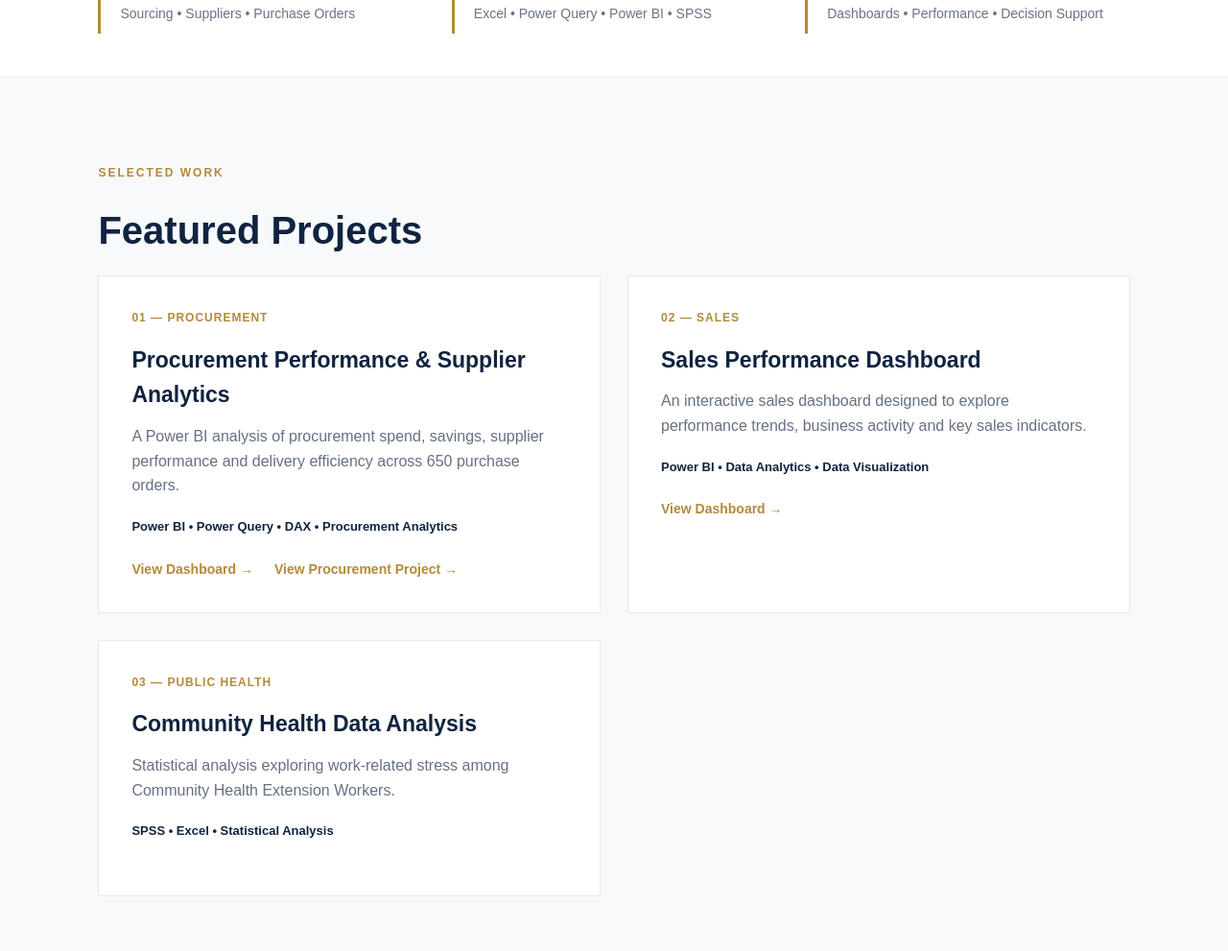
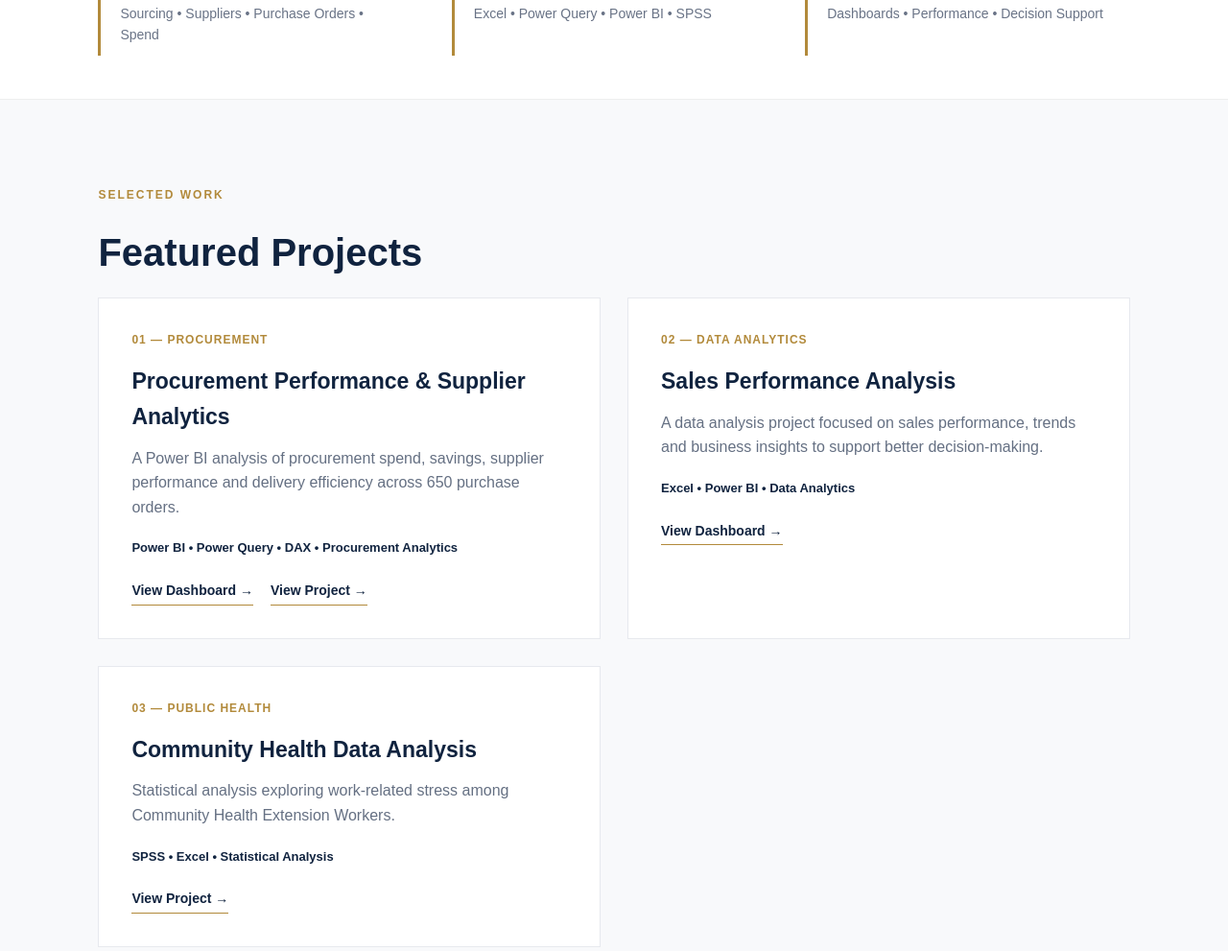
Before and after one commit to humaida16/humaida.github.io., a plain HTML site: page index.html in a window 1280 px wide. Shown: the part 869-1860 px from the top of the page at 96% size. Drawn offline with Linux system fonts and the light colour scheme.

Commit message:
Update project links and descriptions in index.html

```diff
--- a/index.html
+++ b/index.html
@@ -1,6 +1,7 @@
 <!DOCTYPE html>
 <html lang="en">
 <head>
+
     <meta charset="UTF-8">
     <meta name="viewport" content="width=device-width, initial-scale=1.0">
 
@@ -244,23 +245,26 @@
             margin-bottom: 22px;
         }
 
+        /* PROJECT LINKS */
+
         .project-links {
             display: flex;
-            gap: 22px;
+            gap: 18px;
             flex-wrap: wrap;
         }
 
         .project-link {
             display: inline-block;
-            color: #b28a3b;
+            color: #10233f;
             font-size: 14px;
             font-weight: 700;
+            border-bottom: 1px solid #b28a3b;
+            padding-bottom: 3px;
             transition: 0.3s ease;
         }
 
         .project-link:hover {
-            color: #10233f;
-            transform: translateX(4px);
+            color: #b28a3b;
         }
 
         /* SKILLS */
@@ -373,15 +377,18 @@
 
             .project-links {
                 flex-direction: column;
+                align-items: flex-start;
                 gap: 12px;
             }
 
         }
 
     </style>
+
 </head>
 
 <body>
+
 
     <!-- NAVIGATION -->
 
@@ -393,10 +400,21 @@
 
         <ul class="nav-links">
 
-            <li><a href="#home">Home</a></li>
-            <li><a href="#projects">Projects</a></li>
-            <li><a href="#skills">Skills</a></li>
-            <li><a href="#contact">Contact</a></li>
+            <li>
+                <a href="#home">Home</a>
+            </li>
+
+            <li>
+                <a href="#projects">Projects</a>
+            </li>
+
+            <li>
+                <a href="#skills">Skills</a>
+            </li>
+
+            <li>
+                <a href="#contact">Contact</a>
+            </li>
 
         </ul>
 
@@ -433,9 +451,11 @@
                     View My Work
                 </a>
 
-                <a href="https://www.linkedin.com/in/humaida-danjuma-66057224b"
-                   target="_blank"
-                   class="btn btn-outline">
+                <a
+                    href="https://www.linkedin.com/in/humaida-danjuma-66057224b"
+                    target="_blank"
+                    class="btn btn-outline"
+                >
                     LinkedIn
                 </a>
 
@@ -457,7 +477,7 @@
             </h3>
 
             <p>
-                Sourcing • Suppliers • Purchase Orders
+                Sourcing • Suppliers • Purchase Orders • Spend
             </p>
 
         </div>
@@ -507,7 +527,7 @@
         <div class="project-grid">
 
 
-            <!-- PROJECT 01: PROCUREMENT -->
+            <!-- PROJECT 01 -->
 
             <div class="project-card">
 
@@ -531,15 +551,19 @@
 
                 <div class="project-links">
 
-                    <a href="Procurement%20(1).pdf"
-                       target="_blank"
-                       class="project-link">
+                    <a
+                        href="Procurement%20(1).pdf"
+                        target="_blank"
+                        class="project-link"
+                    >
                         View Dashboard →
                     </a>
 
-                    <a href="procurement.html"
-                       class="project-link">
-                        View Procurement Project →
+                    <a
+                        href="procurement.html"
+                        class="project-link"
+                    >
+                        View Project →
                     </a>
 
                 </div>
@@ -547,33 +571,35 @@
             </div>
 
 
-            <!-- PROJECT 02: SALES -->
+            <!-- PROJECT 02 -->
 
             <div class="project-card">
 
                 <div class="project-number">
-                    02 — SALES
+                    02 — DATA ANALYTICS
                 </div>
 
                 <h3>
-                    Sales Performance Dashboard
+                    Sales Performance Analysis
                 </h3>
 
                 <p>
-                    An interactive sales dashboard designed to explore
-                    performance trends, business activity and key sales
-                    indicators.
+                    A data analysis project focused on sales performance,
+                    trends and business insights to support better
+                    decision-making.
                 </p>
 
                 <div class="project-tools">
-                    Power BI • Data Analytics • Data Visualization
+                    Excel • Power BI • Data Analytics
                 </div>
 
                 <div class="project-links">
 
-                    <a href="CAPSTONE.pdf"
-                       target="_blank"
-                       class="project-link">
+                    <a
+                        href="CAPSTONE.pdf"
+                        target="_blank"
+                        class="project-link"
+                    >
                         View Dashboard →
                     </a>
 
@@ -582,7 +608,7 @@
             </div>
 
 
-            <!-- PROJECT 03: PUBLIC HEALTH -->
+            <!-- PROJECT 03 -->
 
             <div class="project-card">
 
@@ -595,15 +621,28 @@
                 </h3>
 
                 <p>
-                    Statistical analysis exploring work-related stress among
-                    Community Health Extension Workers.
+                    Statistical analysis exploring work-related stress
+                    among Community Health Extension Workers.
                 </p>
 
                 <div class="project-tools">
                     SPSS • Excel • Statistical Analysis
                 </div>
 
+                <div class="project-links">
+
+                    <a
+                        href="CAPSTONE.pdf"
+                        target="_blank"
+                        class="project-link"
+                    >
+                        View Project →
+                    </a>
+
+                </div>
+
             </div>
+
 
         </div>
 
@@ -685,6 +724,7 @@
 
             </div>
 
+
         </div>
 
     </section>
@@ -707,17 +747,20 @@
             opportunities across procurement, analytics and business intelligence.
         </p>
 
-
         <div class="buttons" style="justify-content:center;">
 
-            <a href="https://www.linkedin.com/in/humaida-danjuma-66057224b"
-               target="_blank"
-               class="btn btn-outline">
+            <a
+                href="https://www.linkedin.com/in/humaida-danjuma-66057224b"
+                target="_blank"
+                class="btn btn-outline"
+            >
                 LinkedIn
             </a>
 
-            <a href="mailto:danjumahumaida@gmail.com"
-               class="btn btn-outline">
+            <a
+                href="mailto:danjumahumaida@gmail.com"
+                class="btn btn-outline"
+            >
                 Email Me
             </a>
 
@@ -734,5 +777,6 @@
 
     </footer>
 
+
 </body>
 </html>
```
